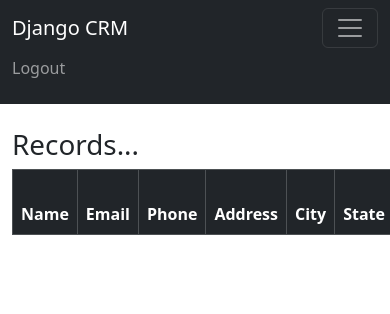
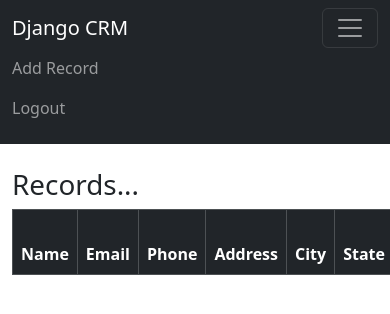
Before and after one commit to yosrayarmani/django-crm-app, a Django app: page / in a window 390 px wide, after a click that opens the changed part; the page is wider, and only the part inside the window is pictured. Shown: the top 314 px of that part. Run offline with Django 4.2, Linux system fonts and the light colour scheme; the visitor is signed in with stand-in values (Sample User, id 1); data that the repository does not hold is empty.

Commit message:
addRecord

```diff
--- a/dcrm/website/templates/home.html
+++ b/dcrm/website/templates/home.html
@@ -41,21 +41,23 @@
   </table>
 
   {% else  %}
+  <div class="col-md-6 offset-md-3">
     <h1>Login</h1>
     <br>
+
     <form method="POST" action="{% url 'home' %}">
       {% csrf_token %} <!--  a requirement(security) -->
-    <form>
+
         <div class="mb-3">
           <input type="text" class="form-control" name="username", placeholder="Username" required>
         </div>
+        <br>
         <div class="mb-3">
           <input type="password" class="form-control" name="password", placeholder="Password" required>
         </div>
         <br>
         <button type="submit" class="btn btn-secondary">Login</button>
     </form>
-  </form>
-
+  </div>
 {% endif %}
 {% endblock %}
--- a/dcrm/website/templates/navbar.html
+++ b/dcrm/website/templates/navbar.html
@@ -8,6 +8,9 @@
       <ul class="navbar-nav me-auto mb-2 mb-lg-0">
         <!-- we only want the logout link to appear ONLY when the user is logged in -->
         {% if user.is_authenticated %}
+        <li class="nav-item">
+          <a class="nav-link" href="{% url 'add_record' %}">Add Record</a>
+        </li>
         <li class="nav-item">
           <a class="nav-link" href="{% url 'logout' %}">Logout</a>
         </li>
--- a/dcrm/website/urls.py
+++ b/dcrm/website/urls.py
@@ -11,4 +11,8 @@ urlpatterns = [
 #   "record/<int:pk>" : this string is part of the url pattern that defines the url path (url: "record/"+ integer (value of integer will be holded by variable called 'pk')
 # when user accesses url: "/record/2", django will capture 2 as the value of "pk" and pass it to the 'custumer_record' view
 # in the view we use 'pk' to retrieve the corresponding record from the DB
+
+path('delete_record/<int:pk>', views.delete_record, name='delete_record'),
+
+path('add_record/', views.add_record, name='add_record'),
 ]
--- a/dcrm/website/views.py
+++ b/dcrm/website/views.py
@@ -1,7 +1,7 @@
 from django.shortcuts import render, redirect
 from django.contrib.auth import authenticate, login, logout
 from django.contrib import messages
-from .form import SignUpForm
+from .form import SignUpForm, AddRecordForm
 from .models import Record
 
 #home page
@@ -64,3 +64,27 @@ def customer_record(request, pk): #pk:primary key of a record
   else:
     messages.success(request, "You must be logged in first!")
     return redirect('home')
+
+
+def delete_record(request, pk):
+  if request.user.is_authenticated:
+    delete_it = Record.objects.get(id=pk) #get the record we wanna delete
+    delete_it.delete() #delete it
+    messages.success(request, f"{delete_it} has been deleted.")
+    return redirect('home')
+  else:
+    messages.success(request, "You must be logged in first to delete the record!")
+
+
+def add_record(request):
+  form = AddRecordForm(request.POST or None)
+  if request.user.is_authenticated:
+    if request.method == "POST":
+      if form.is_valid():
+        add_record = form.save()
+        messages.success(request, "Record added successfully!")
+        return redirect('home')
+    return render(request, 'add_record.html',{'form':form})
+  else:
+    messages.success(request, "You must be logged in first to add the record!")
+    return redirect('home')
```
Also changed, not shown: dcrm/website/form.py (+20 -0 lines), dcrm/website/templates/add_record.html (added, +17 -0 lines), dcrm/website/templates/record.html (+7 -0 lines). Lines whose indentation alone changed are shown as unchanged.
